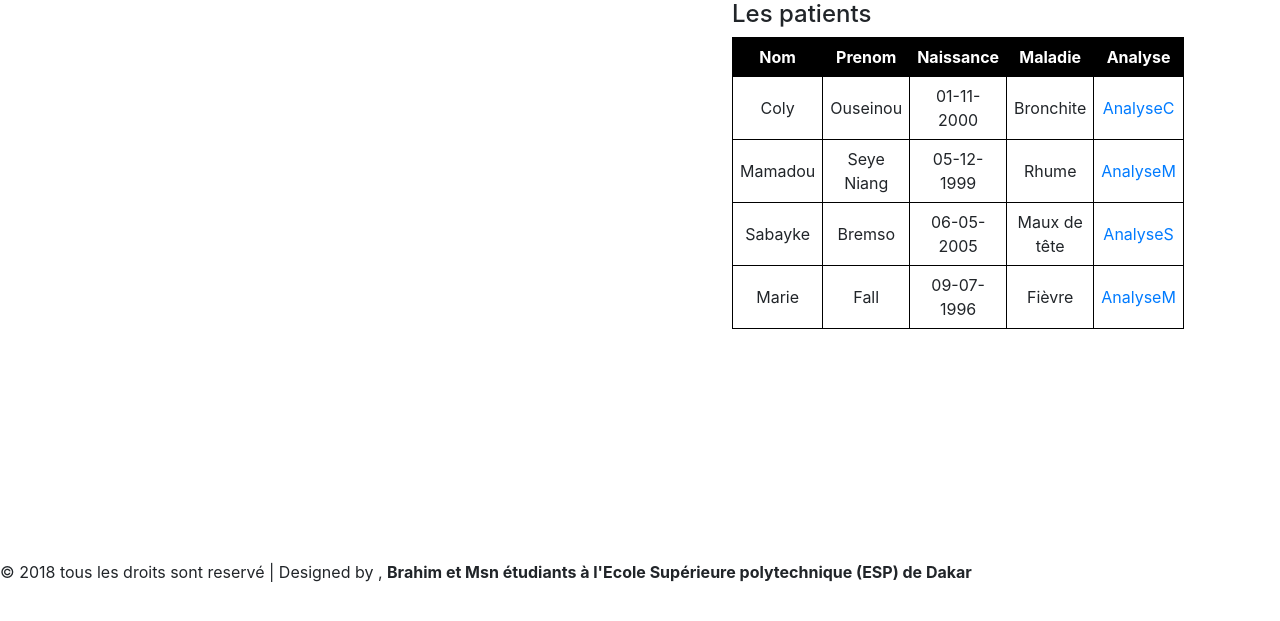
After one commit to Sabayke/eeg, a PHP site: page /patient.html in a window 1280 px wide. The commit adds this page. Shown: the top 621 px of the page. Run offline with PHP 8.4, Linux system fonts and the light colour scheme; some libraries are stand-ins or nearby versions.

Commit message:
Add files via upload

```diff
--- a/Principale.php
+++ b/Principale.php
@@ -42,7 +42,7 @@ $bdd = new PDO('mysql:host=127.0.0.1;dbname=eggdata', 'root', '');
 
 					<li><a class="active" href="analyses.html">Analyses</a></li>
 					<li><a> <?php echo $_GET['login'];?></a></li>
-
+					<li><a class="active" href="patient.html"> patients</a></li>
 				</ul>
 			</div>
 		</div>
--- /dev/null
+++ b/patient.html
@@ -0,0 +1,124 @@
+<!DOCTYPE html>
+<html>
+<head>
+
+<meta name="viewport" content="width=device-width, initial-scale=1">
+<meta charset="UTF-8">
+
+<link href="css/easy-responsive-tabs.css" rel='stylesheet' type='text/css'/>
+<link href="css/jquery-ui.css" rel="stylesheet" type="text/css" media="all" />
+<link rel="shortcut icon" href="assets/images/gt_favicon.png">
+
+<link rel="stylesheet" media="screen" href="http://fonts.googleapis.com/css?family=Open+Sans:300,400,700">
+<link rel="stylesheet" href="assets/css/bootstrap.min.css">
+<link rel="stylesheet" href="assets/css/font-awesome.min.css">
+
+<link rel="stylesheet" href="assets/css/bootstrap-theme.css" media="screen" >
+<link rel="stylesheet" href="assets/css/main.css">
+<link href="css/style.css" rel='stylesheet' type='text/css' />
+<!--webfonts-->
+<link href="//fonts.googleapis.com/css?family=Open+Sans:400,600,700" rel="stylesheet">
+<script src="js/jquery.min.js"></script>
+<script src="js/easy-responsive-tabs.js"></script>
+<meta charset="utf-8">
+	<title>Etat de patient</title>
+
+
+<style type="text/css">
+
+	table
+	{
+		/* border-collapse:collapse;*/ /* Les bordures du tableau seront collées */
+	}
+	th /* Les cellules d'en-tête */
+	{
+   		background-color: black;
+   		color: white;
+		border:1px solid black;
+		text-align: center; /* Tous les textes des cellules seront centrés*/
+   		padding:7px; /* Petite marge intérieure aux cellules pour éviter que le texte touche les bordures */
+
+	}
+
+	td
+	{
+		border:1px solid black;
+		text-align: center; /* Tous les textes des cellules seront centrés*/
+   		padding:7px; /* Petite marge intérieure aux cellules pour éviter que le texte touche les bordures */
+	}
+	div.center
+	{
+  	width: 35%;
+  	background-color: white;
+	margin-right: 100px;
+
+	}
+	footer{
+		position: absolute;
+		bottom: 200px;
+	}
+</style>
+
+
+</head>
+<body>
+<div class="center" style="float: right;">
+<h4>Les patients</h4>
+<table>
+
+
+
+	<th> Nom </th>
+	<th> Prenom </th>
+	<th> Naissance </th>
+	<th> Maladie </th>
+	<th> Analyse </th>
+
+
+
+	</tr>
+
+
+	<td> Coly</td>
+	<td> Ouseinou</td>
+	<td> 01-11-2000</td>
+	<td> Bronchite</td>
+	<td> <a href="analyses.html">AnalyseC</a></td>
+	</tr>
+
+	<tr>
+
+	<td> Mamadou</td>
+	<td> Seye Niang</td>
+	<td> 05-12-1999</td>
+	<td> Rhume</td>
+	<td> <a href="analyses.html">AnalyseM</a></td>
+	</tr>
+
+	<tr>
+	<td> Sabayke</td>
+	<td> Bremso</td>
+	<td> 06-05-2005</td>
+	<td> Maux de tête</td>
+	<td> <a href="analyses.html">AnalyseS</a></td>
+	</tr>
+
+	<tr>
+
+	<td> Marie</td>
+	<td> Fall</td>
+	<td> 09-07-1996</td>
+	<td> Fièvre</td>
+	<td> <a href="analyses.html">AnalyseM</a></td>
+	</tr>
+
+</table>
+
+</div>
+</body>
+<footer>
+		<div class="copyright">
+			<p>© 2018 tous les droits sont reservé | Designed by , <strong>Brahim et Msn étudiants à l'Ecole Supérieure polytechnique (ESP) de Dakar </strong></p>
+		</div>
+		</footer>
+</html>
```
Also changed, not shown: index.html (added, +158 -0 lines).
